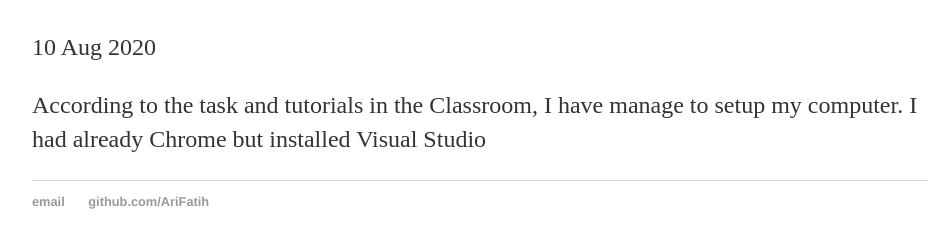
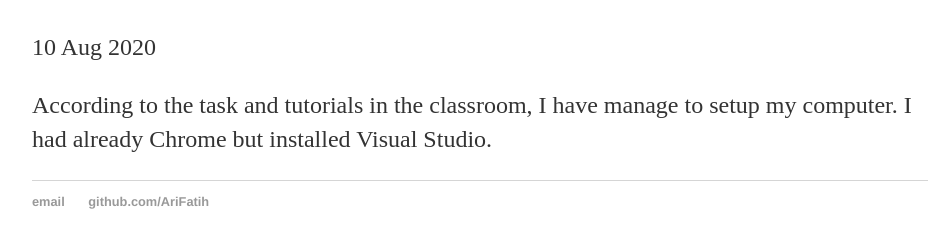
Before and after one commit to fatih64/AriFatih.github.io, a Jekyll site: the page built from _posts/2020-08-10-Day0.md, in a window 1280 px wide. Shown: the part 166-414 px from the top of the page, without its empty margins (160-1108 px from the left). Built offline with Jekyll 4.4.1, drawn with Linux system fonts in a browser that asks for light colours.

Commit message:
Update 2020-08-10-Day0.md

```diff
--- a/_posts/2020-08-10-Day0.md
+++ b/_posts/2020-08-10-Day0.md
@@ -4,4 +4,4 @@ title: "Day-0"
 date: 2020-08-10
 ---
 
-According to the task and tutorials in  the Classroom, I have manage to setup my computer. I had already Chrome but installed Visual Studio
+According to the task and tutorials in  the classroom, I have manage to setup my computer. I had already Chrome but installed Visual Studio.
```
